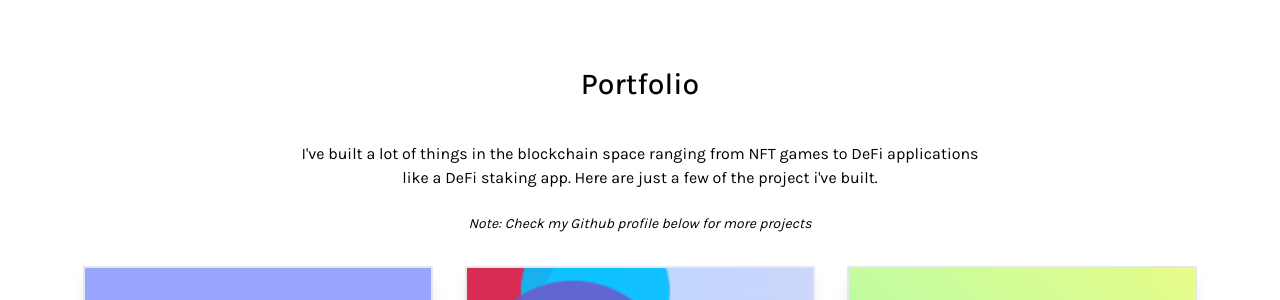
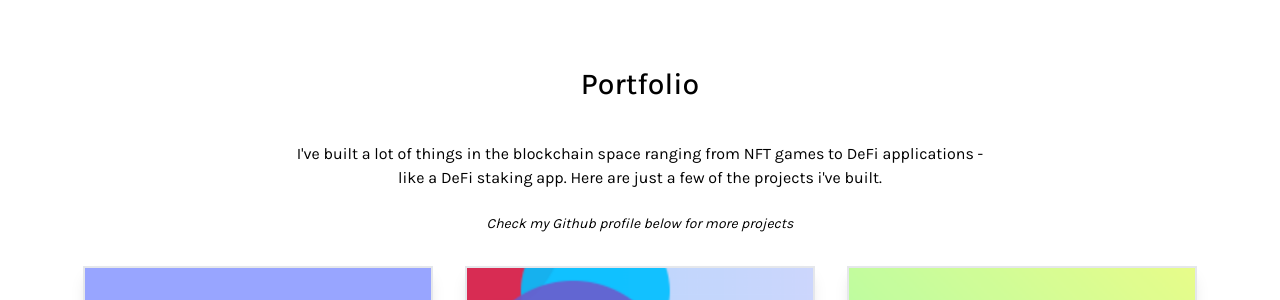
Before and after one commit to UnionPAC/gj-website-old, a React (Create React App) app: page / in a window 1280 px wide. Shown: the part 1580-1880 px from the top of the page. Built offline with nearby package versions, Linux system fonts and the light colour scheme; no server answers.

Commit message:
fixed type in portfolio section

```diff
--- a/src/components/Portfolio.js
+++ b/src/components/Portfolio.js
@@ -9,10 +9,10 @@ export const Portfolio = () => {
       <h3 className="mt-8 text-3xl mb-8 font-medium">Portfolio</h3>
       <p className="text-center text-[15px] md:text-[16px] pt-2 mb-6 max-w-[700px]">
         I've built a lot of things in the blockchain space ranging from NFT games to
-        DeFi applications like a DeFi staking app. Here are just a few of the project
+        DeFi applications - like a DeFi staking app. Here are just a few of the projects
         i've built.
       </p>
-      <p className="italic pb-4 text-sm text-center">Note: Check my Github profile below for more projects</p>
+      <p className="italic pb-4 text-sm text-center">Check my Github profile below for more projects</p>
       <ul className="flex flex-col justify-center md:flex-row md:flex-wrap">
         {/* Card 1 */}
         <div className="mx-auto border-solid- border-2 m-4 max-w-[350px] md:mx-4 shadow-lg">
```
